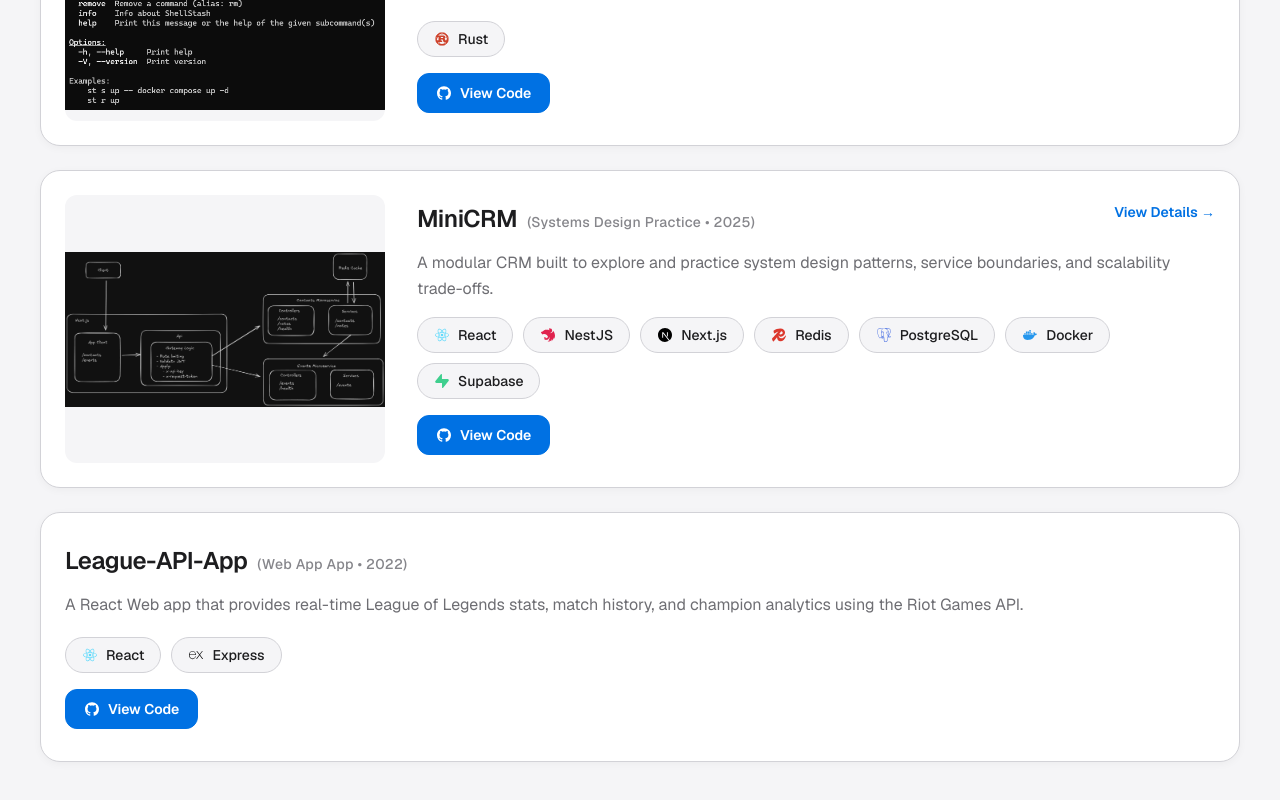
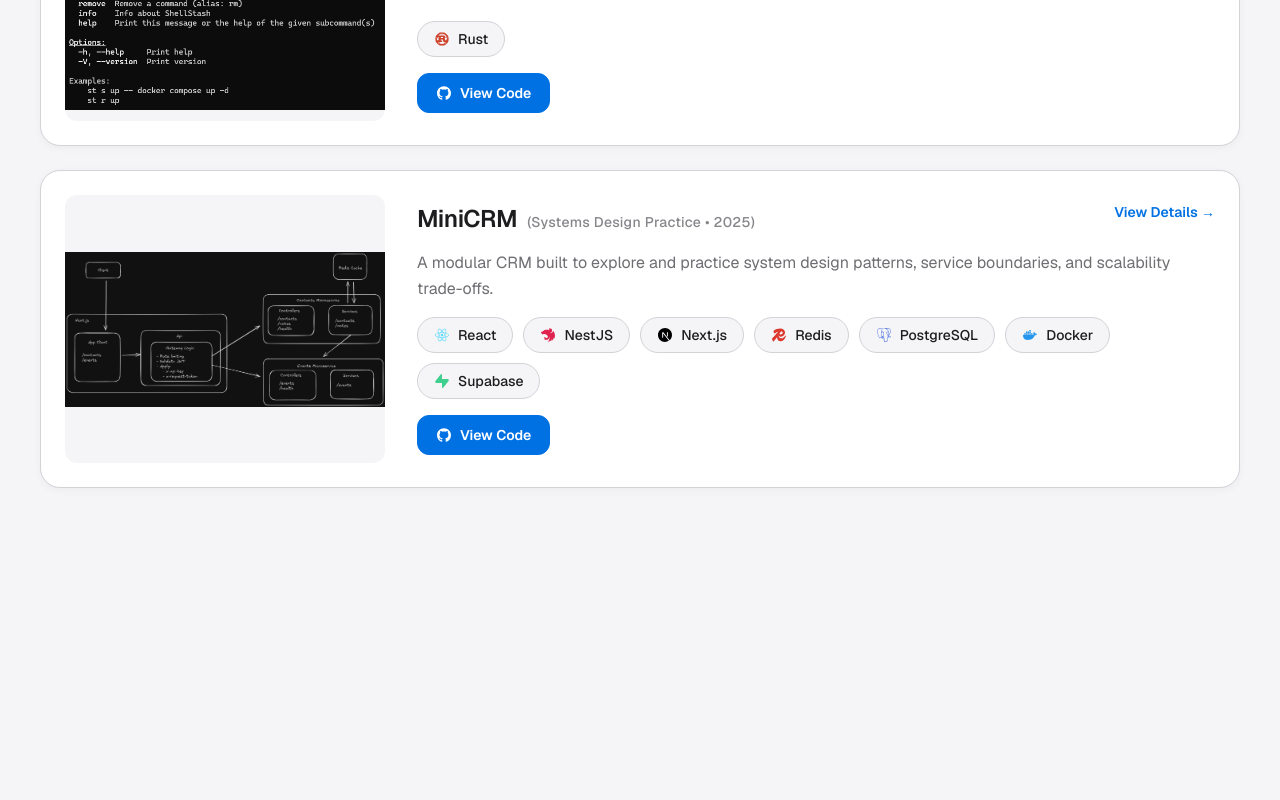
Before and after one commit to AlexAxenti/Portfolio, a Next.js app: page / in a window 1280 px wide. Shown: the part 1478-2278 px from the top of the page. After the commit the page ends 2006 px from the top, so only its background shows below. Built offline with nearby package versions, Linux system fonts and the light colour scheme.

Commit message:
Improved home page projects

```diff
--- a/src/app/page.tsx
+++ b/src/app/page.tsx
@@ -113,7 +113,7 @@
           <h2 className={styles.sectionHeading}>Featured Projects</h2>
           <div className={styles.projectsGrid}>
             {projects.map((project) => (
-              <ProjectCard key={project.id} project={project} />
+              project.displayHomepage && <ProjectCard key={project.id} project={project} />
             ))}
           </div>
         </section>
--- a/src/data/projects.tsx
+++ b/src/data/projects.tsx
@@ -27,6 +27,7 @@
   }>;
   content?: ProjectContentBlock[];
   dateRange?: string;
+  displayHomepage?: boolean;
 }
 
 export interface ProjectMediaItem  {
@@ -123,6 +124,7 @@
       }
     ],
     dateRange: "2025 - 2026",
+    displayHomepage: true,
   },
   {
     id: "PostureCheck",
@@ -182,6 +184,7 @@
       }
     ],
     dateRange: "2025",
+    displayHomepage: true,
   },
   {
     id: "ShellStash",
@@ -236,6 +239,7 @@
       }
     ],
     dateRange: "2025",
+    displayHomepage: true,
   },{
     id: "MiniCRM",
     title: "MiniCRM",
@@ -295,6 +299,7 @@
       }
     ],
     dateRange: "2025",
+    displayHomepage: true,
   },
   {
     id: "LeagueAPIApp",
@@ -309,5 +314,6 @@
     ],
     githubUrl: "https://github.com/AlexAxenti/League-API-App",
     dateRange: "2022",
+    displayHomepage: false,
   }
 ];
```
